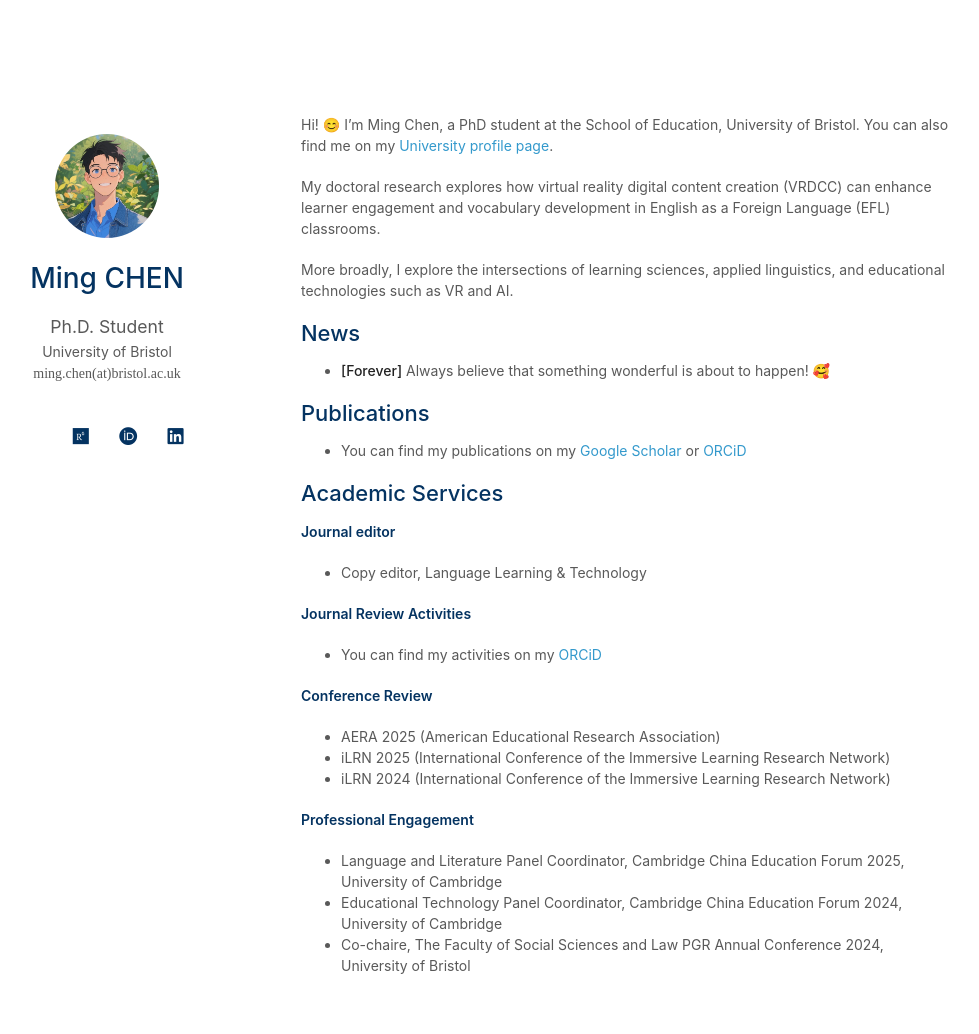
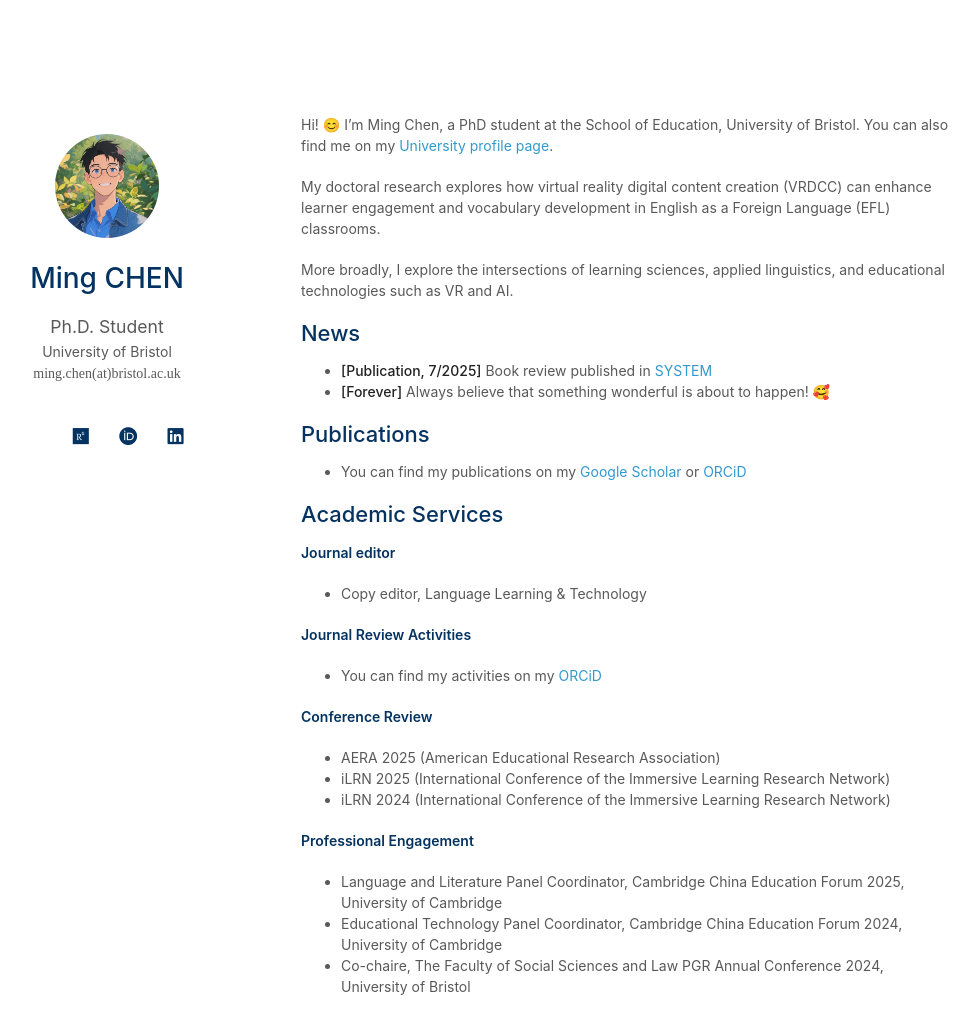
Before and after one commit to EricMingChen/EricMingChen.github.io, a Jekyll site: the page built from index.md, in a window 1280 px wide and 1088 px high. Shown: the top 1034 px of the window, without its empty margins (169-1148 px from the left). Built offline with Jekyll 4.4.1, drawn with Linux system fonts in a browser that asks for light colours; a style sheet for code colours, icons or effects is not loaded.

Commit message:
Update index.md

```diff
--- a/index.md
+++ b/index.md
@@ -12,7 +12,7 @@
 
 
 ## News
-
+- **[Publication, 7/2025]**  Book review published in [SYSTEM](https://doi.org/10.1016/j.system.2025.103758)
 - **[Forever]** Always believe that something wonderful is about to happen! 🥰
 
 ## Publications
```
